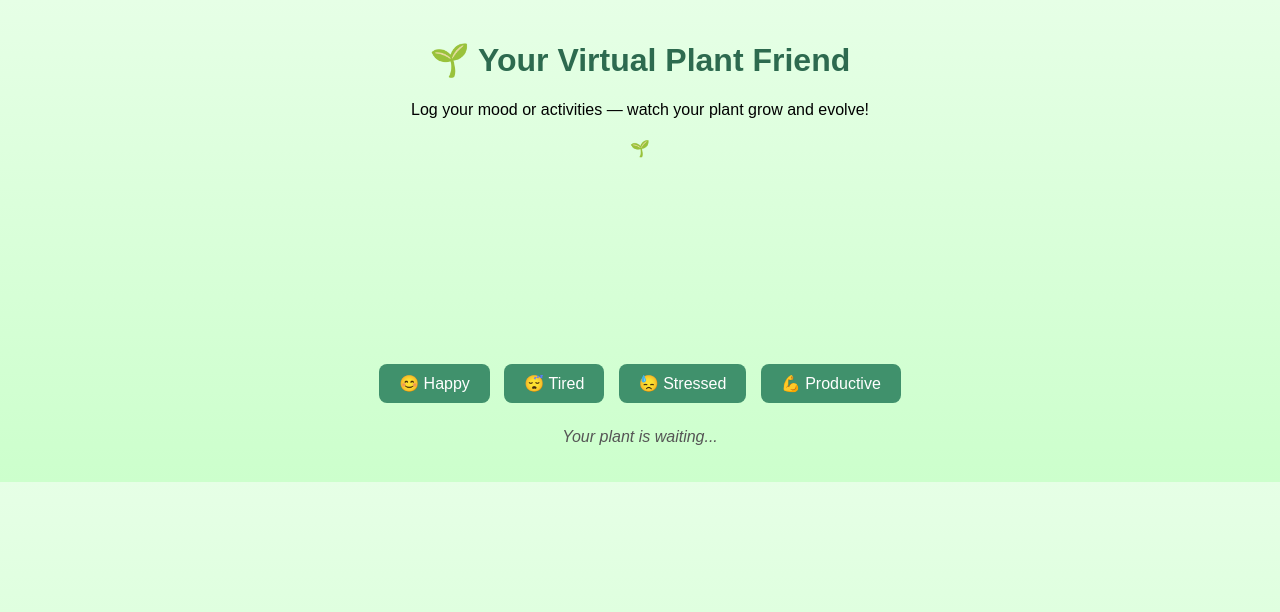
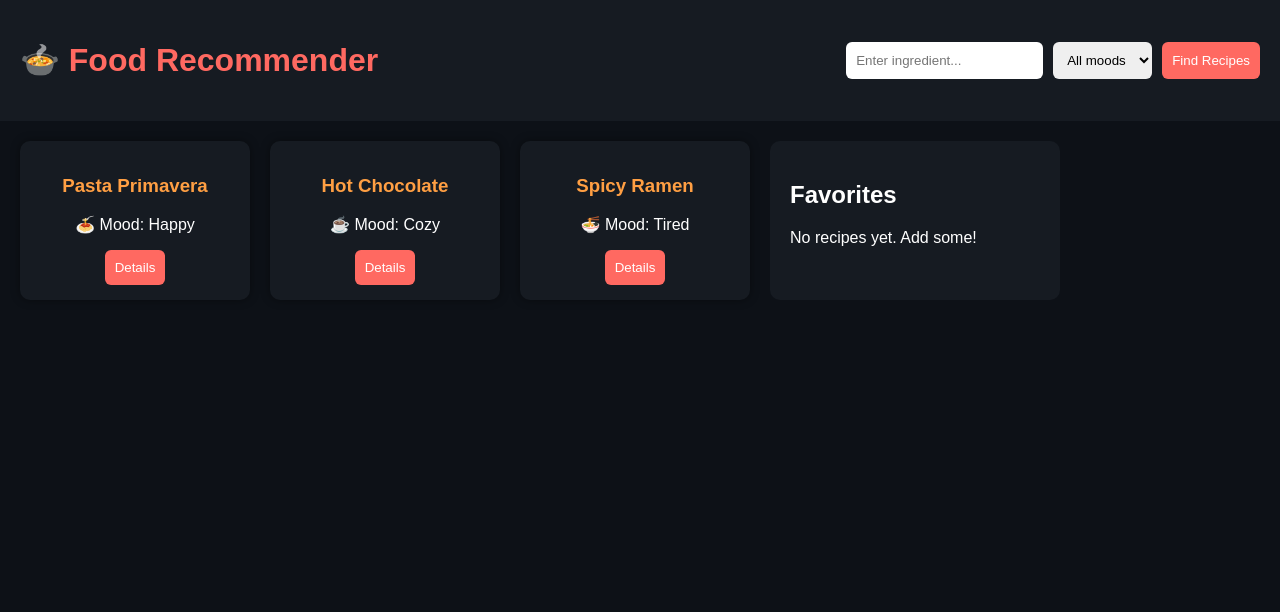
Before and after one commit to jhansichellaboina/Task, a plain HTML site: page index.html in a window 1280 px wide. Drawn offline with Linux system fonts and the light colour scheme.

Commit message:
Update index.html

```diff
--- a/index.html
+++ b/index.html
@@ -2,102 +2,95 @@
 <html lang="en">
 <head>
   <meta charset="UTF-8">
-  <title>🌱 Virtual Plant Friend</title>
+  <meta name="viewport" content="width=device-width, initial-scale=1.0">
+  <title>Food Recommender</title>
   <style>
     body {
       font-family: Arial, sans-serif;
-      text-align: center;
-      background: linear-gradient(to bottom, #e6ffe6, #ccffcc);
+      background: #0d1117;
+      color: #fff;
       margin: 0;
+      padding: 0;
+    }
+    header {
+      padding: 20px;
+      background: #161b22;
+      display: flex;
+      justify-content: space-between;
+      align-items: center;
+    }
+    header h1 { color: #ff6961; }
+    .controls {
+      display: flex;
+      gap: 10px;
+    }
+    select, input, button {
+      padding: 10px;
+      border-radius: 6px;
+      border: none;
+    }
+    button {
+      background: #ff6961;
+      color: white;
+      cursor: pointer;
+    }
+    .container {
+      display: flex;
+      gap: 20px;
       padding: 20px;
     }
-
-    h1 {
-      color: #2d6a4f;
+    .card {
+      background: #161b22;
+      border-radius: 10px;
+      width: 200px;
+      padding: 15px;
+      text-align: center;
+      box-shadow: 0 0 10px rgba(0,0,0,0.4);
     }
-
-    #plant {
-      margin: 20px auto;
-      width: 200px;
-      height: 200px;
-      background-size: contain;
-      background-repeat: no-repeat;
-      background-position: center;
-    }
-
-    .controls {
-      margin-top: 20px;
-    }
-
-    button {
-      padding: 10px 20px;
-      margin: 5px;
-      border: none;
-      border-radius: 8px;
-      cursor: pointer;
-      background-color: #40916c;
-      color: white;
-      font-size: 16px;
-    }
-
-    button:hover {
-      background-color: #1b4332;
-    }
-
-    #log {
-      margin-top: 20px;
-      font-style: italic;
-      color: #555;
+    .card h3 { color: #ff9f43; }
+    .sidebar {
+      background: #161b22;
+      padding: 20px;
+      border-radius: 10px;
+      width: 250px;
     }
   </style>
 </head>
 <body>
-  <h1>🌱 Your Virtual Plant Friend</h1>
-  <p>Log your mood or activities — watch your plant grow and evolve!</p>
+  <header>
+    <h1>🍲 Food Recommender</h1>
+    <div class="controls">
+      <input type="text" placeholder="Enter ingredient...">
+      <select>
+        <option>All moods</option>
+        <option>Happy</option>
+        <option>Sad</option>
+        <option>Tired</option>
+      </select>
+      <button>Find Recipes</button>
+    </div>
+  </header>
 
-  <!-- Plant image -->
-  <div id="plant"></div>
-
-  <!-- Mood/activity buttons -->
-  <div class="controls">
-    <button onclick="updatePlant('happy')">😊 Happy</button>
-    <button onclick="updatePlant('tired')">😴 Tired</button>
-    <button onclick="updatePlant('stressed')">😓 Stressed</button>
-    <button onclick="updatePlant('productive')">💪 Productive</button>
+  <div class="container">
+    <div class="card">
+      <h3>Pasta Primavera</h3>
+      <p>🍝 Mood: Happy</p>
+      <button>Details</button>
+    </div>
+    <div class="card">
+      <h3>Hot Chocolate</h3>
+      <p>☕ Mood: Cozy</p>
+      <button>Details</button>
+    </div>
+    <div class="card">
+      <h3>Spicy Ramen</h3>
+      <p>🍜 Mood: Tired</p>
+      <button>Details</button>
+    </div>
+    <div class="sidebar">
+      <h2>Favorites</h2>
+      <p>No recipes yet. Add some!</p>
+    </div>
   </div>
-
-  <p id="log">Your plant is waiting...</p>
-
-  <script>
-    let growth = 0;
-
-    // Different stages of the plant (using emojis for simplicity)
-    const stages = [
-      "🌱", // seedling
-      "🌿", // small plant
-      "🌳", // tree
-      "🌺", // flowering
-      "🌟🌴🌟" // fantasy evolution
-    ];
-
-    function updatePlant(mood) {
-      const log = document.getElementById("log");
-      const plant = document.getElementById("plant");
-
-      // Growth logic
-      if (growth < stages.length - 1) {
-        growth++;
-      }
-
-      // Display new plant stage
-      plant.textContent = stages[growth];
-
-      // Log message
-      log.textContent = `You felt ${mood}. Your plant grew into ${stages[growth]}!`;
-    }
-
-    // Initial plant stage
-    document.getElementById("plant").textContent = stages[0];
-  </script>
 </body>
 </html>
```
